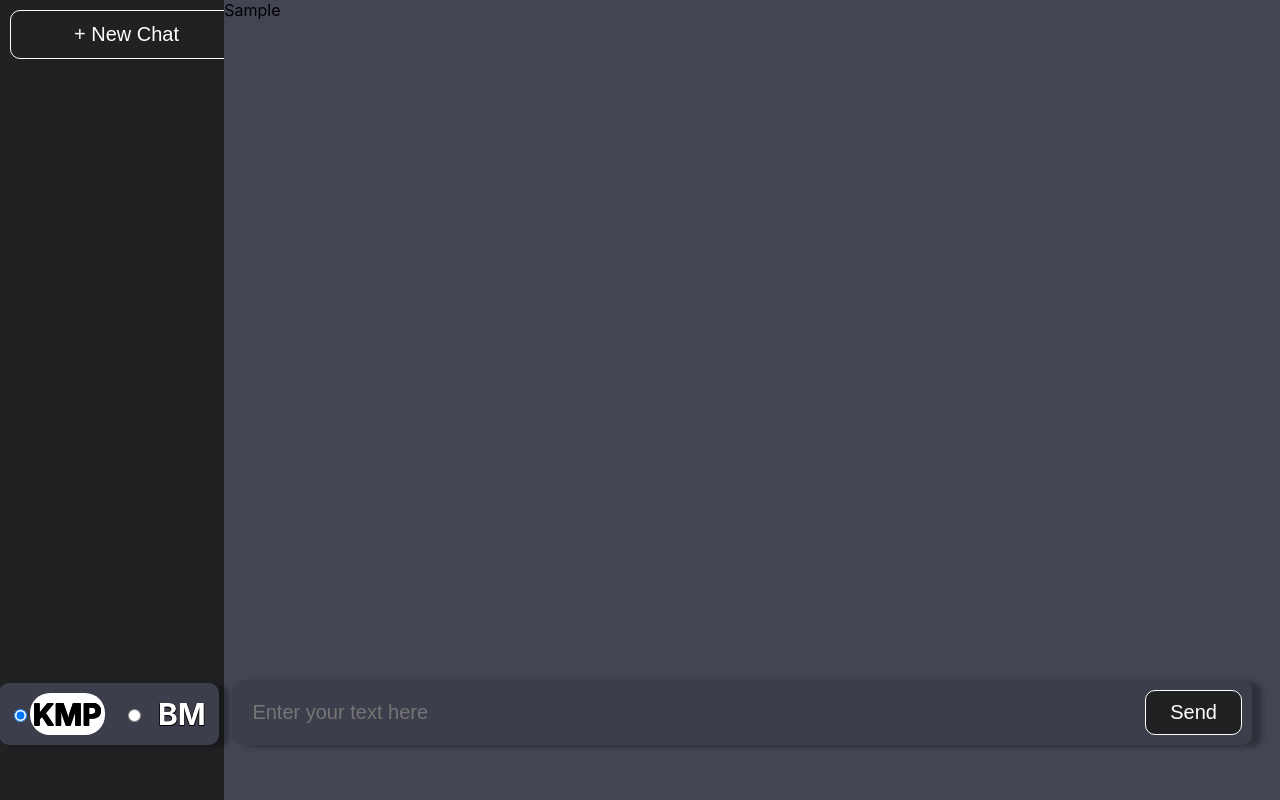
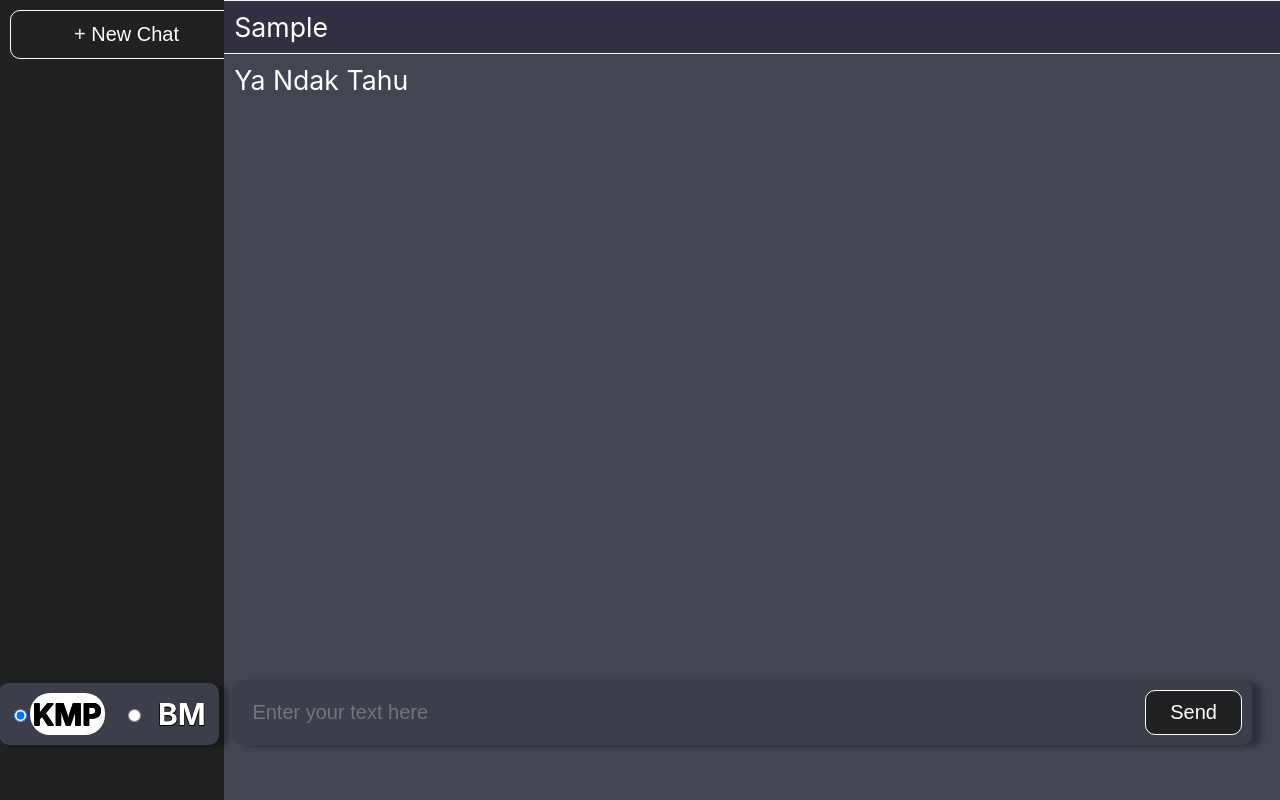
Before and after one commit to WildanGhaly/Tubes3_13521012, a React (Create React App) app: page / in a window 1280 px wide. Both pictures are taken after typing "Sample" into the empty fields and a click on the button "Send". Built offline with nearby package versions, Linux system fonts and the light colour scheme.

Commit message:
feat: add bot response mechanism - the program can now response to user input - user input can now be parse to backend - backend is not yet build

```diff
--- a/src/Pages/Contents/Contents.css
+++ b/src/Pages/Contents/Contents.css
@@ -4,3 +4,28 @@
     padding-bottom: 20px;
     overflow: auto;
 }
+
+.messages {
+    display: flex;
+    flex-direction: column;
+    gap: 0px;
+    color: white;
+    font-size: 20pt;
+}
+
+.message {
+    padding: 10px;
+    border-radius: 0px;
+}
+
+.user-message {
+    background-color: rgba(47, 45, 63, 0.858);
+    border-bottom: 1px whitesmoke solid;
+    border-top: 1px whitesmoke solid;
+    color: #fff;
+}
+
+.bot-message {
+    background-color: #434553;
+    color: #fff;
+}
--- a/src/Pages/Contents/Contents.js
+++ b/src/Pages/Contents/Contents.js
@@ -6,17 +6,26 @@ function Contents() {
   const [messages, setMessages] = useState([]);
 
   function handleSend(message) {
-    setMessages([...messages, message]);
+    setMessages([...messages, { text: message, isUser: true }]);
+    /* Call backend here */
+    setMessages([...messages, { text: message, isUser: true }, { text: "Ya Ndak Tahu", isUser: false }]);
   }
 
   return (
     <div className="content">
       <TextInput onSend={handleSend} />
-      <div className="messages">
-        {messages.map((message, index) => (
-          <div key={index}>{message}</div>
-        ))}
-      </div>
+      {messages.length > 0 && (
+        <div className="messages">
+          {messages.map((message, index) => (
+            <div
+              key={index}
+              className={`message ${message.isUser ? "user-message" : "bot-message"}`}
+            >
+              {message.text}
+            </div>
+          ))}
+        </div>
+      )}
     </div>
   );
 }
```
